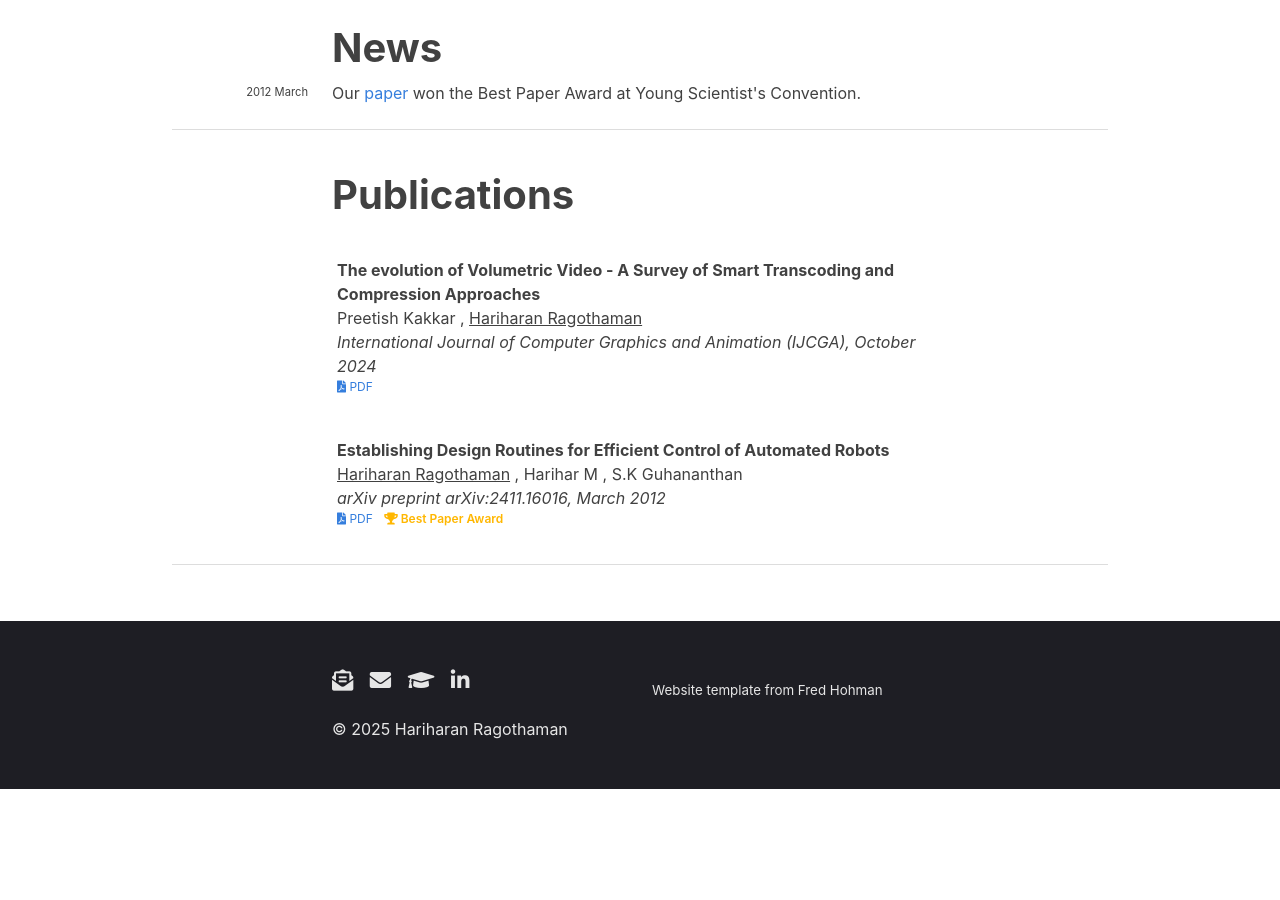
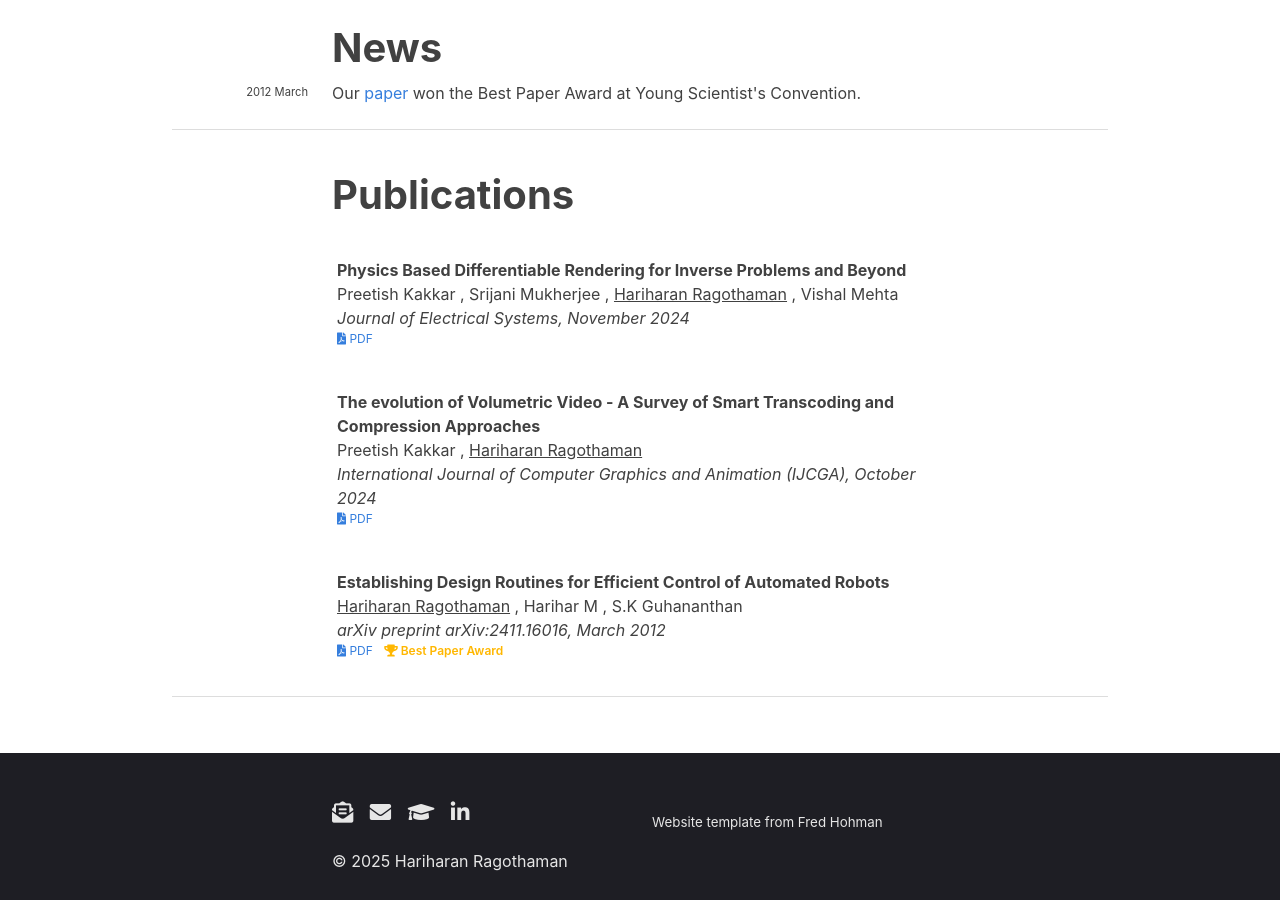
Before and after one commit to hariharanragothaman/hariharanragothaman.github.io, a Jekyll site: the page built from index.md, in a window 1280 px wide and 900 px high, scrolled down 854 px. Built offline with Jekyll 4.4.1, drawn with Linux system fonts in a browser that asks for light colours; nearby versions of some CDN libraries; some web fonts are replaced; before the commit the page ends 1643 px from its top, so only the background shows below that.

Commit message:
Polishes and Updates

```diff
--- a/_data/publications.yaml
+++ b/_data/publications.yaml
@@ -1,4 +1,17 @@
 ---
+- id: differential-rendering
+  authors:
+    - Preetish Kakkar
+    - Srijani Mukherjee
+    - Hariharan Ragothaman
+    - Vishal Mehta
+  title: Physics Based Differentiable Rendering for Inverse Problems and Beyond
+  venue: Journal of Electrical Systems, November
+  year: 2024
+  type: Journal
+  pdf: https://journal.esrgroups.org/jes/article/view/7210/5288
+
+
 - id: volumetric-video
   authors:
     - Preetish Kakkar
```
